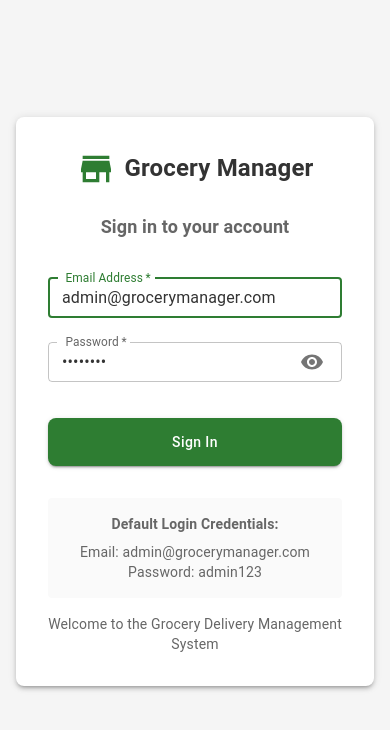
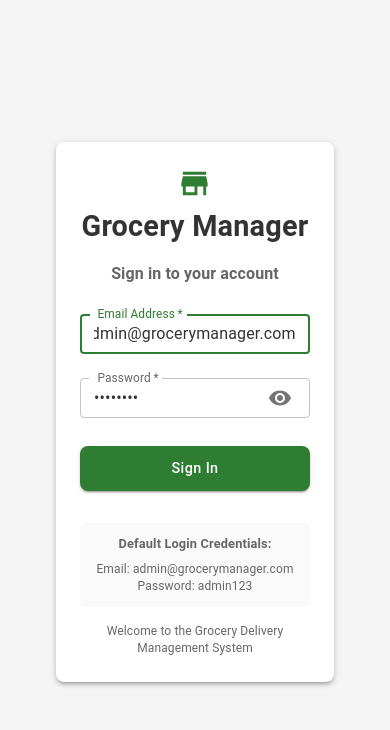
Before and after one commit to shivamsutar1233/testDesktopApp, a React (Vite) app: page /login in a window 390 px wide. Shown: the top 730 px of the page. Built offline with nearby package versions, Linux system fonts and the light colour scheme.

Commit message:
refactor: Improve layout and styling of LoginPage for better responsiveness and usability

```diff
--- a/src/renderer/pages/LoginPage.jsx
+++ b/src/renderer/pages/LoginPage.jsx
@@ -80,42 +80,69 @@ function LoginPage() {
 
   return (
     <Container component="main" maxWidth="sm">
+      {" "}
       <Box
         sx={{
-          marginTop: 8,
+          marginTop: { xs: 4, sm: 6, md: 8 },
           display: "flex",
           flexDirection: "column",
           alignItems: "center",
-          minHeight: "80vh",
+          minHeight: { xs: "90vh", sm: "85vh", md: "80vh" },
           justifyContent: "center",
+          px: { xs: 5, sm: 20, md: 20, lg: 60, xl: 80 },
+          py: { xs: 2, sm: 3 },
         }}
       >
+        {" "}
         <Paper
           elevation={3}
           sx={{
-            padding: 4,
+            padding: { xs: 3, sm: 4, md: 5 },
             display: "flex",
             flexDirection: "column",
             alignItems: "center",
             width: "100%",
+            maxWidth: { xs: "100%", sm: "400px", md: "450px" },
           }}
         >
+          {" "}
           <Box
             sx={{
               display: "flex",
               alignItems: "center",
-              mb: 3,
+              mb: { xs: 2, sm: 3 },
+              flexDirection: { xs: "column", sm: "row" },
+              textAlign: { xs: "center", sm: "left" },
             }}
           >
-            <StoreIcon sx={{ fontSize: 40, color: "primary.main", mr: 1 }} />
-            <Typography component="h1" variant="h4" sx={{ fontWeight: "bold" }}>
+            <StoreIcon
+              sx={{
+                fontSize: { xs: 35, sm: 40 },
+                color: "primary.main",
+                mr: { xs: 0, sm: 1 },
+                mb: { xs: 1, sm: 0 },
+              }}
+            />
+            <Typography
+              component="h1"
+              variant="h4"
+              sx={{
+                fontWeight: "bold",
+                fontSize: { xs: "1.8rem", sm: "2.125rem" },
+              }}
+            >
               Grocery Manager
             </Typography>
-          </Box>
+          </Box>{" "}
           <Typography
             component="h2"
             variant="h6"
-            sx={{ mb: 3, color: "text.secondary" }}
+            sx={{
+              mb: { xs: 2, sm: 3 },
+              color: "text.secondary",
+              fontSize: { xs: "1rem", sm: "1.25rem" },
+              textAlign: "center",
+            }}
           >
             Sign in to your account
           </Typography>
@@ -163,12 +190,17 @@ function LoginPage() {
                   </InputAdornment>
                 ),
               }}
-            />
+            />{" "}
             <Button
               type="submit"
               fullWidth
               variant="contained"
-              sx={{ mt: 3, mb: 2, py: 1.5 }}
+              sx={{
+                mt: { xs: 2, sm: 3 },
+                mb: 2,
+                py: { xs: 1.2, sm: 1.5 },
+                fontSize: { xs: "0.9rem", sm: "1rem" },
+              }}
               disabled={isLoading || !formData.email || !formData.password}
             >
               {isLoading ? (
@@ -177,11 +209,11 @@ function LoginPage() {
                 "Sign In"
               )}
             </Button>
-          </Box>
+          </Box>{" "}
           <Box
             sx={{
               mt: 2,
-              p: 2,
+              p: { xs: 1.5, sm: 2 },
               bgcolor: "grey.50",
               borderRadius: 1,
               width: "100%",
@@ -191,22 +223,39 @@ function LoginPage() {
               variant="body2"
               color="text.secondary"
               align="center"
-              sx={{ mb: 1 }}
+              sx={{
+                mb: 1,
+                fontSize: { xs: "0.8rem", sm: "0.875rem" },
+                fontWeight: "bold",
+              }}
             >
-              <strong>Default Login Credentials:</strong>
+              Default Login Credentials:
             </Typography>
-            <Typography variant="body2" color="text.secondary" align="center">
+            <Typography
+              variant="body2"
+              color="text.secondary"
+              align="center"
+              sx={{ fontSize: { xs: "0.75rem", sm: "0.875rem" } }}
+            >
               Email: admin@grocerymanager.com
             </Typography>
-            <Typography variant="body2" color="text.secondary" align="center">
+            <Typography
+              variant="body2"
+              color="text.secondary"
+              align="center"
+              sx={{ fontSize: { xs: "0.75rem", sm: "0.875rem" } }}
+            >
               Password: admin123
             </Typography>
-          </Box>
+          </Box>{" "}
           <Typography
             variant="body2"
             color="text.secondary"
             align="center"
-            sx={{ mt: 2 }}
+            sx={{
+              mt: 2,
+              fontSize: { xs: "0.75rem", sm: "0.875rem" },
+            }}
           >
             Welcome to the Grocery Delivery Management System
           </Typography>
```
